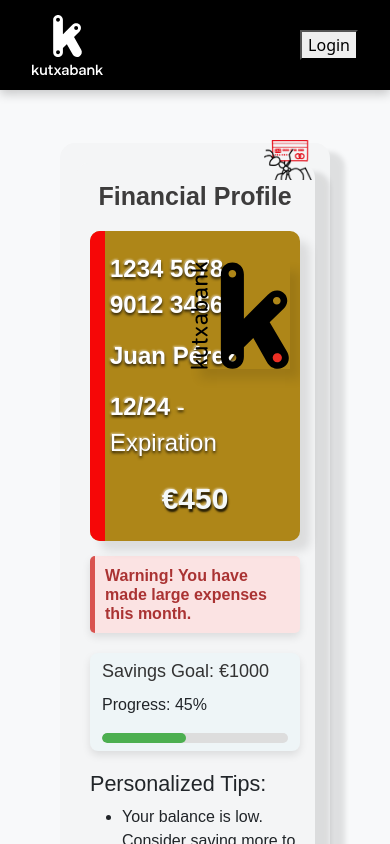
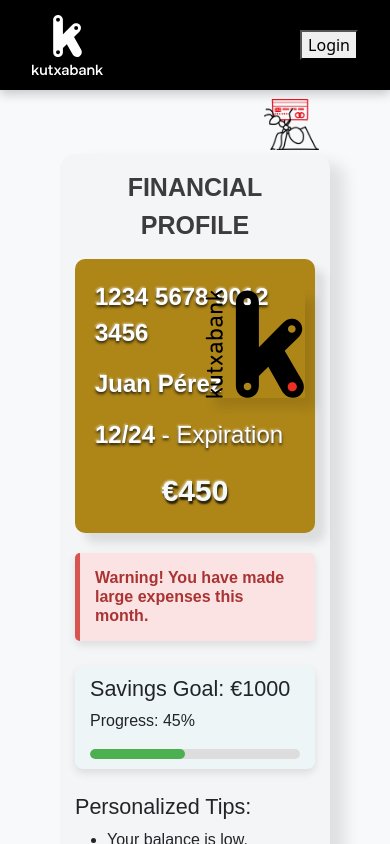
Before and after one commit to denisc911/desafio3front, a React (Vite) app: page / in a window 390 px wide. Shown: the top 844 px of the page. Built offline with nearby package versions, Linux system fonts and the light colour scheme.

Commit message:
fixed class ant

```diff
--- a/src/components/home/DebitCard.jsx
+++ b/src/components/home/DebitCard.jsx
@@ -1,134 +1,108 @@
-import { useState, useEffect } from 'react'; // Import the useState and useEffect hooks
-import '../../style/chart/DebitCard.css'; // Import the CSS file for styling
-import '@fortawesome/fontawesome-free/css/all.min.css'; // Import FontAwesome icons
+import { useState, useEffect } from 'react';
+import '../../style/chart/DebitCard.css';
+import '@fortawesome/fontawesome-free/css/all.min.css';
+import bankLogo from '../../assets/logo-Kutxabank.svg';
+import antImage from '/src/assets/hormiga.png';
 
-// Import a static image for the bank logo
-import bankLogo from '../../assets/logo-Kutxabank.svg';
 const DebitCard = () => {
-  // States for storing card data, recent transactions, tips, and spending warnings
-  const [cardData, setCardData] = useState(null); // State for card information
-  const [recentTransactions, setRecentTransactions] = useState([]); // State for recent transactions
-  const [tips, setTips] = useState([]); // State for personalized tips
-  const [spendingWarning, setSpendingWarning] = useState(null); // State for large spending warnings
+  const [cardData, setCardData] = useState(null);
+  const [recentTransactions, setRecentTransactions] = useState([]);
+  const [tips, setTips] = useState([]);
+  const [spendingWarning, setSpendingWarning] = useState(null);
 
-  // Simulate fetching card data (normally it would come from an API)
   const fetchCardData = () => {
-    // Simulated data for the demo
     const fakeCardData = {
       cardNumber: '1234 5678 9012 3456',
       cardHolder: 'Juan Pérez',
       expiryDate: '12/24',
       balance: '€450',
       savingsGoal: '€1000',
-      progress: '45%'
+      progress: '45%',
     };
-    setCardData(fakeCardData); // Update the state with the simulated card data
+    setCardData(fakeCardData);
   };
 
-  // Simulate fetching recent transactions (normally it would come from an API)
   const fetchTransactions = () => {
-    // Simulated transaction data
     const fakeTransactions = [
       { id: 1, amount: '-50', description: 'Grocery store purchase' },
       { id: 2, amount: '-120', description: 'Rent payment' },
       { id: 3, amount: '-30', description: 'Restaurant dinner' },
     ];
-    setRecentTransactions(fakeTransactions); // Update the state with the simulated transactions
+    setRecentTransactions(fakeTransactions);
   };
 
-  // useEffect to load the simulated data when the component mounts
   useEffect(() => {
-    fetchCardData(); // Call the function to get the card data
-    fetchTransactions(); // Call the function to get recent transactions
+    fetchCardData();
+    fetchTransactions();
   }, []);
 
-  // useEffect to calculate tips and warnings based on financial data
   useEffect(() => {
     if (cardData && recentTransactions.length > 0) {
-      const calculateTips = () => {
       const tipsList = [];
-        // If the balance is lower than €500, show a savings tip
       if (parseFloat(cardData.balance.replace('€', '')) < 500) {
         tipsList.push("Your balance is low. Consider saving more to improve your financial security.");
       }
-        setTips(tipsList); // Update the state with personalized tips
-      };
+      setTips(tipsList);
 
-      // Check if any transaction is a large expense (greater than €100)
-      const checkSpendingWarning = () => {
       if (recentTransactions.some(tx => parseFloat(tx.amount) < -100)) {
         setSpendingWarning("Warning! You have made large expenses this month.");
       }
-      };
+    }
+  }, [cardData, recentTransactions]);
 
-      calculateTips(); // Calculate tips based on the data
-      checkSpendingWarning(); // Check if there is a large spending warning
-    }
-  }, [cardData, recentTransactions]); // Re-run when card data or transactions change
-
-  // If the card data hasn't been loaded yet, show a loading message
   if (!cardData) {
     return <div>Loading...</div>;
   }
 
   return (
     <div className="debit-card">
-    <div className="ant-container">
-      <img src="/src/assets/hormiga.png" alt="Ant" className="ant" />
-
-    </div>
-    <div className="debit-card">
+      <img src={antImage} alt="Ant" className="ant" /> {/* Размещаем муравья здесь */}
       <div className="card-header">Financial Profile</div>
       <div className="card-body">
-        {/* Section displaying the bank card */}
         <div className="bank-card">
-          <img src={bankLogo} alt="Bank Logo" className="card-logo" /> {/* Bank logo */}
+          <img src={bankLogo} alt="Bank Logo" className="card-logo" />
           <div className="bank-card-info">
             <div className="card-item">
-              <span><strong>{cardData.cardNumber}</strong></span> {/* Card number */}
+              <span><strong>{cardData.cardNumber}</strong></span>
             </div>
             <div className="card-item">
-              <span><strong>{cardData.cardHolder}</strong></span> {/* Cardholder name */}
+              <span><strong>{cardData.cardHolder}</strong></span>
             </div>
             <div className="card-item">
-              <span><strong>{cardData.expiryDate}</strong> - Expiration</span> {/* Expiration date */}
+              <span><strong>{cardData.expiryDate}</strong> - Expiration</span>
             </div>
           </div>
           <div className="balance-info">
-            <span className="balance-amount">{cardData.balance}</span> {/* Available balance */}
+            <span className="balance-amount">{cardData.balance}</span>
           </div>
         </div>
 
-        {/* Display large spending warning if present */}
         {spendingWarning && (
           <div className="spending-warning">
             <h4>{spendingWarning}</h4>
           </div>
         )}
 
-        {/* Savings goal and progress bar */}
         <div className="savings-info">
-          <h4>Savings Goal: {cardData.savingsGoal}</h4> {/* Savings goal */}
-          <p>Progress: {cardData.progress}</p> {/* Progress toward the goal */}
+          <h4>Savings Goal: {cardData.savingsGoal}</h4>
+          <p>Progress: {cardData.progress}</p>
           <div className="savings-progress-bar">
-            <div className="progress" style={{ width: cardData.progress }}></div> {/* Progress bar */}
+            <div className="progress" style={{ width: cardData.progress }}></div>
           </div>
         </div>
 
-        {/* Display personalized tips if available */}
         {tips.length > 0 && (
           <div className="savings-tips">
             <h4>Personalized Tips:</h4>
             <ul>
               {tips.map((tip, index) => (
-                <li key={index}>{tip}</li> // Display each tip in a list
+                <li key={index}>{tip}</li>
               ))}
             </ul>
           </div>
         )}
       </div>
     </div>
-    </div>
   );
 };
 
--- a/src/style/chart/DebitCard.css
+++ b/src/style/chart/DebitCard.css
@@ -1,49 +1,45 @@
 .debit-card {
   background-color: #F4F5F6;
   border-radius: 15px;
-  box-shadow: 15px 9px 5px rgba(0, 0, 0, 0.1);
+  box-shadow: 15px 9px 15px rgba(0, 0, 0, 0.1);
   padding: 20px;
-  width: 70%; /* Responsive width */
-  max-width: 600px; /* Maximum width for larger screens */
+  width: 70%;
+  max-width: 600px;
   font-family: 'Arial', sans-serif;
-  margin: 5px auto; /* Centering the card on the page */
-}
-/* Контейнер для муравьев */
-.ant-container {
-  position: absolute;
-  top: 140px; /* Расположение над .card-header */
-  left: 0;
-  width: 100%; /* Муравьи бегают по всей ширине */
-  height: 40px; /* Высота области для бега */
-  z-index: 30; /* Муравьи поверх заголовка */
-  overflow: hidden; /* Чтобы муравьи не выходили за контейнер */
+  margin: 16px auto;
+  transition: transform 0.2s ease, box-shadow 0.2s ease;
 }
 
-/* Стили муравьев */
+.debit-card:hover {
+  transform: translateY(-5px);
+  box-shadow: 20px 15px 25px rgba(0, 0, 0, 0.2);
+}
+
 .ant {
   position: absolute;
-  top: 0px; /* Положение муравья внутри контейнера */
-  right: 0; /* Начальная точка - справа */
-  width: 55px; /* Размер муравья */
-  animation: moveAntReverse 25s linear infinite; /* Анимация движения муравья */
-  z-index: 20; /* Муравей над карточкой */
+  top: 99px; /* Отрегулируйте по необходимости */
+  right: 0;
+  width: 55px;
+  animation: moveAntReverse 25s linear infinite;
+  z-index: 20;
 }
 
-/* Анимация движения муравья справа налево */
 @keyframes moveAntReverse {
   0% {
-    right: -10px; /* Начальная позиция муравья за экраном справа */
+    right: -10px;
   }
   100% {
-    right: 90%; /* Конечная позиция муравья за экраном слева */
+    right: 90%;
   }
 }
+
 .card-header {
   text-align: center;
   font-size: 25px;
   font-weight: bold;
   margin-bottom: 15px;
   color: #3d3c3c;
+  text-transform: uppercase;
 }
 
 .bank-card {
@@ -53,21 +49,15 @@
   padding: 29px;
   position: relative;
   box-shadow: 10px 10px 10px rgba(0, 0, 0, 0.1);
-  overflow: hidden;
+  transition: box-shadow 0.2s ease;
 }
 
-.bank-card::before {
-  content: "";
-  position: absolute;
-  top: 0;
-  left: 0;
-  width: 15px;
-  height: 100%;
-  background-color: #f60707;
+.bank-card:hover {
+  box-shadow: 15px 15px 25px rgba(0, 0, 0, 0.2);
 }
 
 .card-logo {
-  width: 150px; /* Reduced logo size for mobile */
+  width: 150px;
   height: auto;
   position: absolute;
   top: 40px;
@@ -79,42 +69,25 @@
   display: flex;
   justify-content: space-between;
   margin-bottom: 15px;
-  font-size: 28px; /* Smaller text for mobile */
+  font-size: 28px;
   color: #fff;
   text-shadow: 0 2px 3px rgba(0, 0, 0, 0.8), -1px -1px 2px rgba(255, 255, 255, 0.5);
 }
 
 .balance-info {
-  font-size: 35px; /* Balance font size */
+  font-size: 35px;
   font-weight: bold;
   text-align: center;
   color: #f5f9fa;
   text-shadow: 1px 3px 2px rgba(0, 0, 0, 0.8), -1px -1px 2px rgba(255, 255, 255, 0.5);
 }
 
-.card-holder {
-  font-size: 12px; /* Smaller cardholder text */
-  margin-top: 5px;
-  text-align: center;
-  text-transform: uppercase;
-  color: #fff;
-  text-shadow: 1px 1px 2px rgba(0, 0, 0, 0.8), -3px -1px 2px rgba(255, 255, 255, 0.5);
-  margin-bottom: 15px;
-}
-
-/* Enhancing style for savings and spending warnings */
 .savings-info {
-  margin: 25px 0; /* Increased margin for better spacing */
-  padding: 10px 15px; /* Added padding for better readability */
-  background-color: #eef5f7; /* Light background for contrast */
-  border-radius: 8px; /* Rounded corners */
-  box-shadow: 0px 4px 8px rgba(0, 0, 0, 0.1); /* Subtle shadow */
-}
-
-.savings-info h4 {
-  font-size: 18px;
-  margin-bottom: 10px;
-  color: #333; /* Text color */
+  margin: 25px 0;
+  padding: 10px 15px;
+  background-color: #eef5f7;
+  border-radius: 8px;
+  box-shadow: 0px 4px 8px rgba(0, 0, 0, 0.1);
 }
 
 .savings-progress-bar {
@@ -127,18 +100,17 @@
 .savings-progress-bar .progress {
   height: 100%;
   background-color: #4CAF50;
-  transition: width 0.3s ease-in-out; /* Smooth transition for progress bar */
+  transition: width 0.3s ease-in-out;
 }
 
-/* Spending warning box styling */
 .spending-warning {
-  background-color: #fbe3e3; /* Light red background to highlight warning */
-  color: #a33; /* Dark red text color */
+  background-color: #fbe3e3;
+  color: #a33;
   padding: 15px;
-  margin: 20px 0; /* Margin to create spacing */
-  border-left: 5px solid #d9534f; /* Red border to emphasize */
-  border-radius: 5px; /* Slightly rounded corners */
-  box-shadow: 0px 4px 8px rgba(0, 0, 0, 0.1); /* Subtle shadow */
+  margin: 20px 0;
+  border-left: 5px solid #d9534f;
+  border-radius: 5px;
+  box-shadow: 0px 4px 8px rgba(0, 0, 0, 0.1);
 }
 
 .spending-warning h4 {
@@ -147,41 +119,26 @@
   font-weight: bold;
 }
 
-/* Mobile version */
 @media (max-width: 768px) {
   .debit-card {
-    padding: 15px; /* Reduce padding */
-    width: 100%; /* Full width on mobile */
+    padding: 15px;
+    width: 100%;
   }
 
   .bank-card {
-    padding: 20px; /* Reduce internal padding */
+    padding: 20px;
   }
 
   .card-logo {
-    width: 100px; /* Smaller for mobile */
-    top: 30px; /* Position correction */
+    width: 100px;
+    top: 30px;
   }
 
   .card-item {
-    font-size: 24px; /* Smaller card number text */
+    font-size: 24px;
   }
 
   .balance-info {
-    font-size: 30px; /* Smaller balance text */
-  }
-
-  .card-holder {
-    font-size: 14px; /* Smaller cardholder text */
-  }
-
-  .savings-info {
-    padding: 8px 12px; /* Reduced padding for mobile */
-    margin: 20px 0;
-  }
-
-  .spending-warning {
-    padding: 10px; /* Reduced padding for mobile */
-    margin: 15px 0;
+    font-size: 30px;
   }
 }
```
Lines whose indentation alone changed are shown as unchanged.
